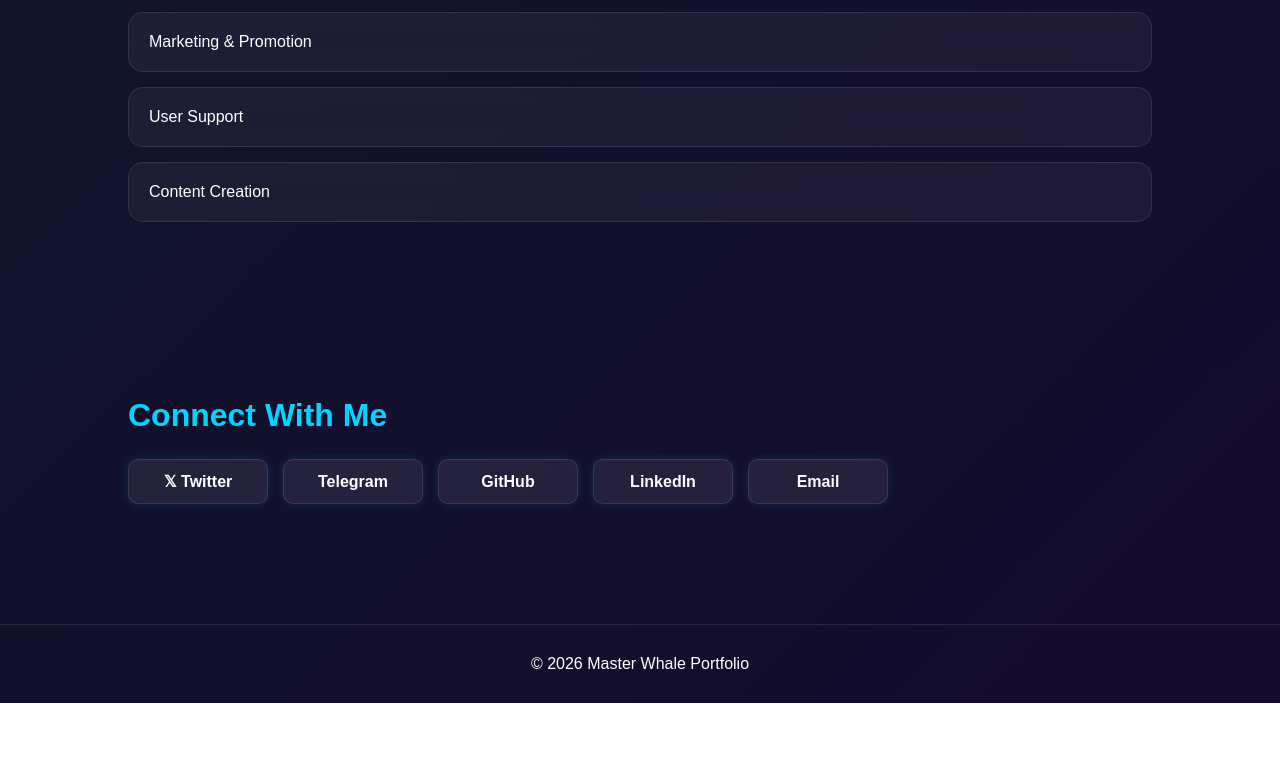
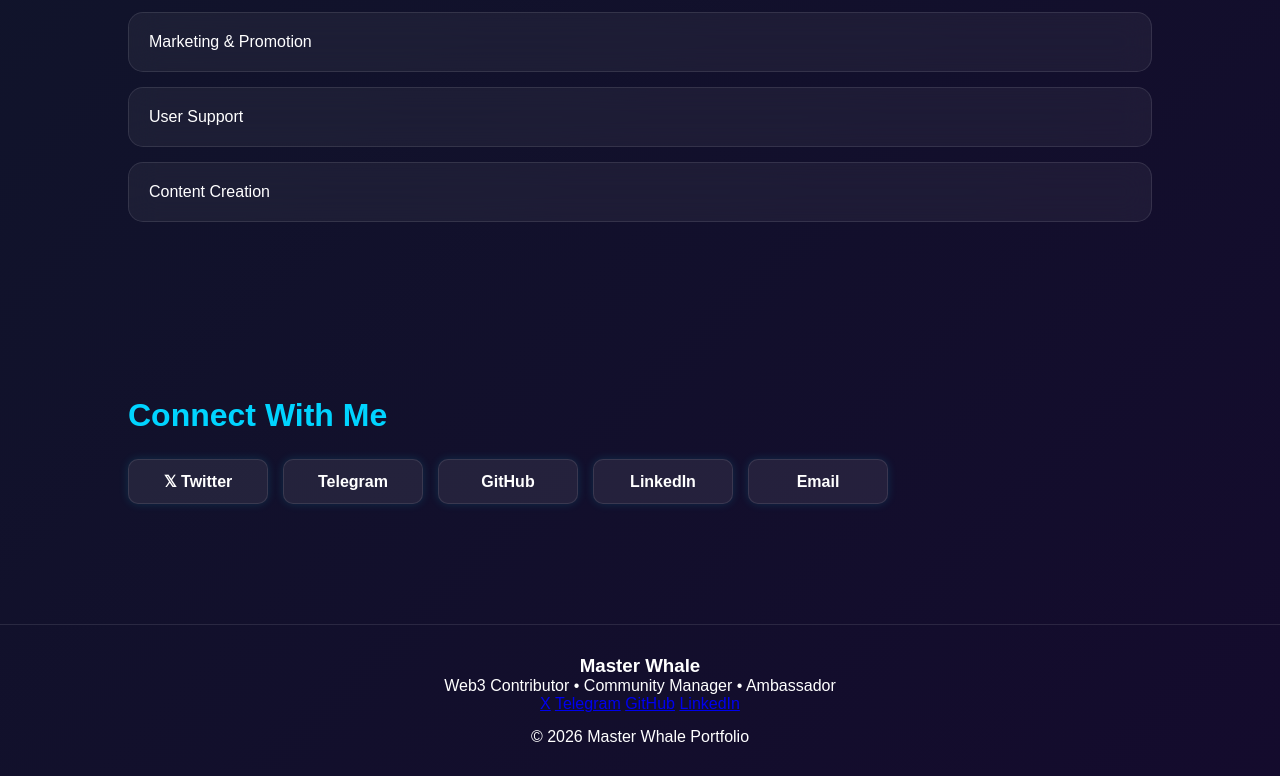
Before and after one commit to masud7262/master-whale-portfolio, a plain HTML site: page index.html in a window 1280 px wide. Shown: the part 3691-4467 px from the top of the page. Before the commit the page ends 4394 px from the top, so only its background shows below. Drawn offline with Linux system fonts and the light colour scheme.

Commit message:
Update index.html

```diff
--- a/index.html
+++ b/index.html
@@ -198,10 +198,29 @@ Email
 
 <footer>
 
+<h3>Master Whale</h3>
+
+<p>
+Web3 Contributor • Community Manager • Ambassador
+</p>
+
+<div class="footer-links">
+
+<a href="https://x.com/whale_gravity" target="_blank">X</a>
+
+<a href="https://t.me/Computerofficer" target="_blank">Telegram</a>
+
+<a href="https://github.com/masud7262" target="_blank">GitHub</a>
+
+<a href="https://bd.linkedin.com/in/md-masud-rana-master-8316a4203" target="_blank">LinkedIn</a>
+
+</div>
+
+<p style="margin-top:15px;">
 © 2026 Master Whale Portfolio
+</p>
 
 </footer>
-
 <script src="script.js"></script>
 
 </body>
```
